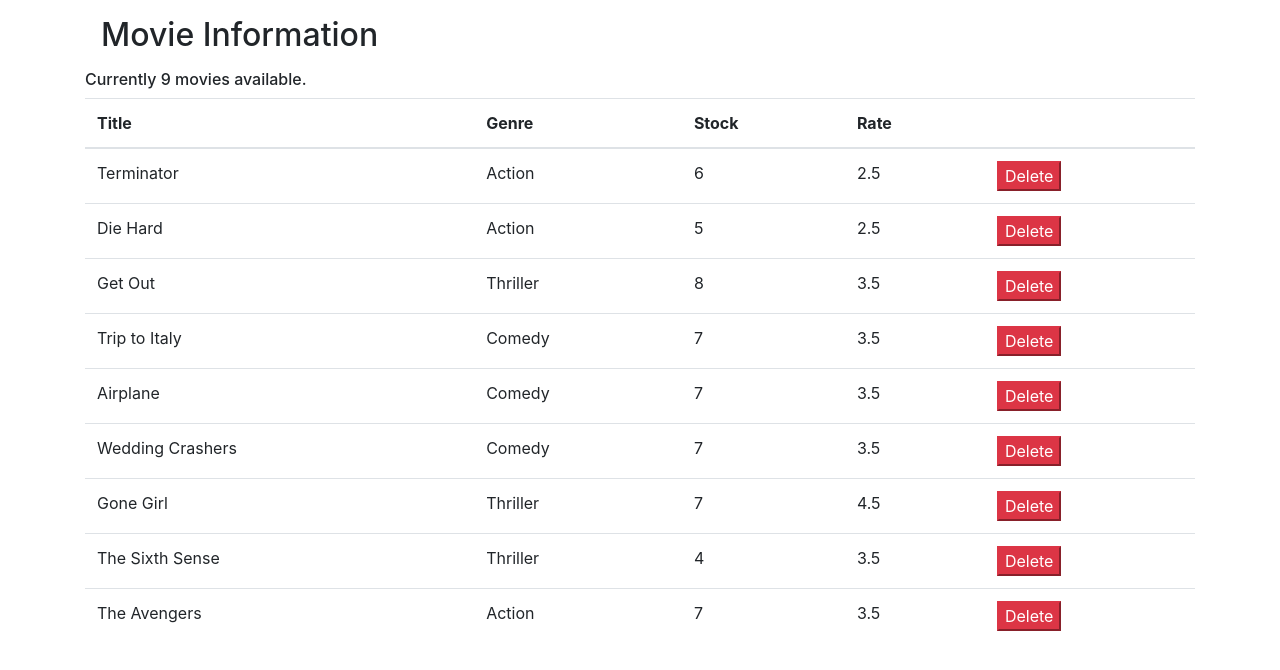
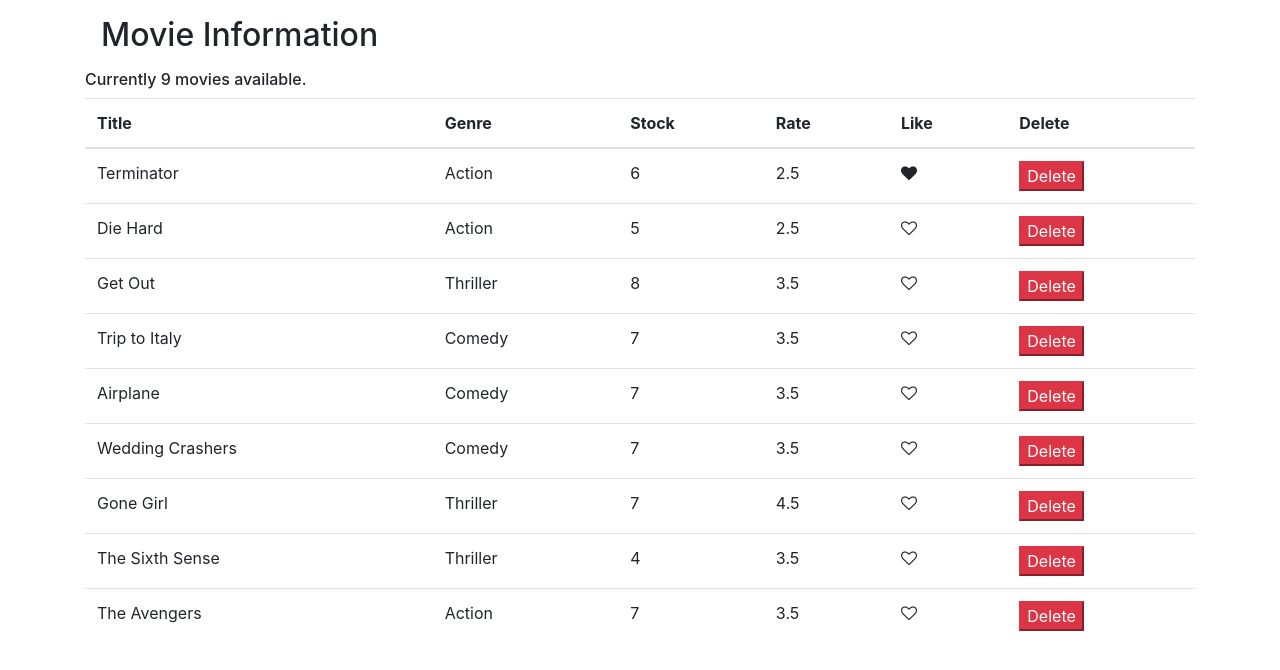
Before and after one commit to olee2002/vidly, a React (Create React App) app: page / in a window 1280 px wide. Shown: the top 670 px of the page. Built offline with nearby package versions, Linux system fonts and the light colour scheme.

Commit message:
added a dump like component

```diff
--- /dev/null
+++ b/src/components/like.js
@@ -0,0 +1,18 @@
+import React, { Component } from 'react';
+
+class Like extends Component {
+
+    render() {
+        let likeButton = "fa fa-heart"
+        if (!this.props.liked) likeButton += "-o"
+        return (
+            <i
+                onClick={this.props.handleLike}
+                style={{ cursor: 'pointer' }}
+                className={likeButton}
+                aria-hidden="true"></i>
+        );
+    }
+}
+
+export default Like;
--- a/src/components/movie.js
+++ b/src/components/movie.js
@@ -1,4 +1,5 @@
 import React from 'react';
+import Like from './like';
 
 const Movie = (props) => <div>
     <h2 className="m-3">Movie Information</h2>
@@ -12,11 +13,19 @@
         <tbody>
 
             {props.movies && props.movies.map(movie =>
-                <tr>
+                <tr key={movie._id}>
                     <td scope="row">{movie.title}</td>
                     <td scope="row">{movie.genre.name}</td>
                     <td scope="row">{movie.numberInStock}</td>
                     <td scope="row">{movie.dailyRentalRate}</td>
+                    <td scope="row">
+                        <Like
+                            liked={movie.liked}
+                            id={movie.id}
+                            handleLikeMovie={props.handleLike}
+                            onClick={() => { props.handleLike(movie) }}
+                        />
+                    </td>
                     <td scope="row">
                         <button
                             onClick={() => { props.deleteMovie(movie._id) }}
--- a/src/components/movies.js
+++ b/src/components/movies.js
@@ -5,7 +5,8 @@
 class Movies extends Component {
 
     state = {
-        movies: []
+        movies: [],
+        liked: false
     };
 
     componentDidMount = () => {
@@ -20,15 +21,24 @@
         this.setState({ movies: data })
     }
 
+    handleLike = (movie) => {
+        const index = this.state.movies.indexOf(movie);
+        console.log(movie)
+        // this.setState({ liked: !movie.liked })
+    }
+
     render() {
-        const tableHead = ['Title', 'Genre', 'Stock', 'Rate', ''];
+        const tableHead = ['Title', 'Genre', 'Stock', 'Rate', 'Like', 'Delete'];
         const { length: count } = this.state.movies;
         if (count === 0) return <div className='m-5'> There are no movies available.</div>;
         return <Movie
             movies={this.state.movies}
             tableHead={tableHead}
             deleteMovie={this.deleteMovie}
-            count={count} />;
+            count={count}
+            liked={this.state.liked}
+            handleLikeMovie={this.handleLikeMovie}
+        />;
     }
 }
 
--- a/src/services/fakeMovieService.js
+++ b/src/services/fakeMovieService.js
@@ -7,7 +7,8 @@
     genre: { _id: "5b21ca3eeb7f6fbccd471818", name: "Action" },
     numberInStock: 6,
     dailyRentalRate: 2.5,
-    publishDate: "2018-01-03T19:04:28.809Z"
+    publishDate: "2018-01-03T19:04:28.809Z",
+    liked: true
   },
   {
     _id: "5b21ca3eeb7f6fbccd471816",
```
